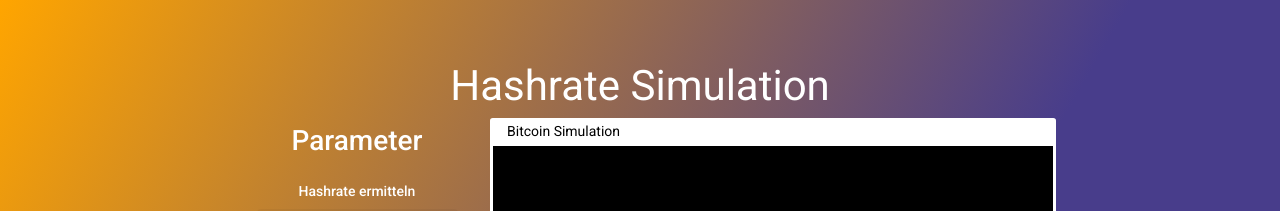
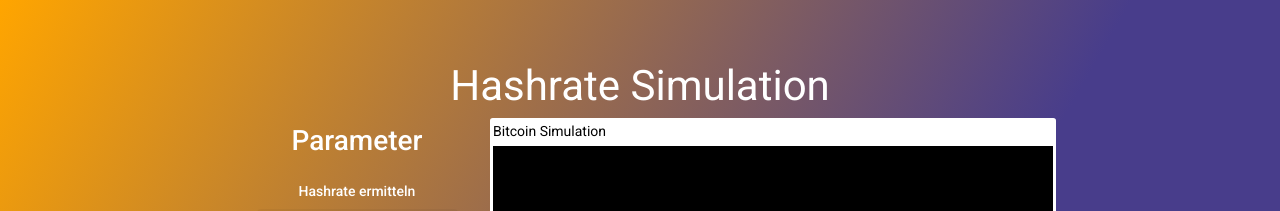
Before and after one commit to MyKaez/btc-playground, an Angular app: page /simple-pow in a window 1280 px wide. Shown: the top 211 px of the page. Built offline with nearby package versions, Linux system fonts and the light colour scheme.

Commit message:
simple view: small console adjustment

```diff
--- a/src/app/simple-view/simple-view.component.scss
+++ b/src/app/simple-view/simple-view.component.scss
@@ -70,7 +70,6 @@
 
     .header {
         height: 6%;
-        padding-left: 1em;
         background-color: white;
         color: black;
     }
```
